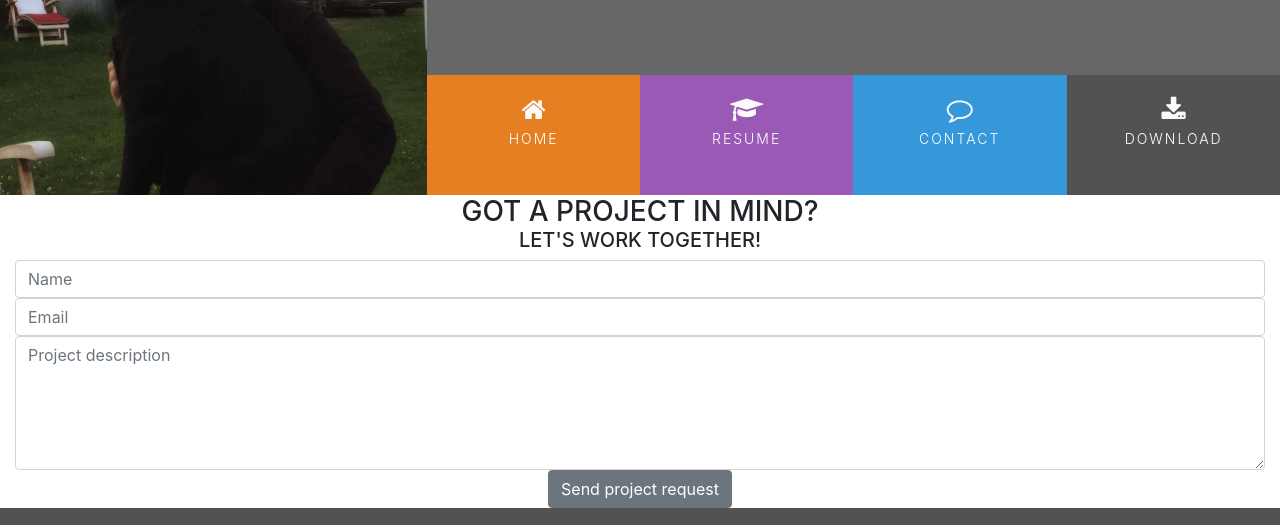
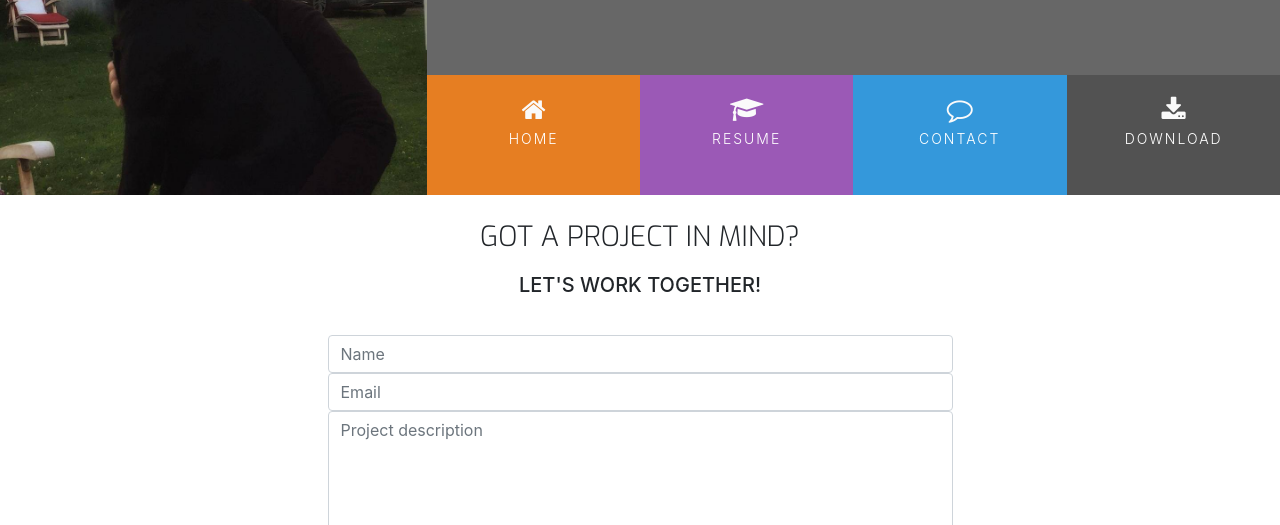
Before and after one commit to haselnuts/My-resume, a plain HTML site: page contact.html in a window 1280 px wide. Shown: the part 174-699 px from the top of the page. Drawn offline with nearby package versions, Linux system fonts and the light colour scheme.

Commit message:
contact.html - added contact form

```diff
--- a/assets/css/style.css
+++ b/assets/css/style.css
@@ -16,6 +16,10 @@
 
 .bg-color-work-history {
     background-color: #9b59b6;
+}
+
+.bg-color-contact {
+    background-color: #fff;
 }
 
 .ui-menu-color-home {
@@ -73,7 +77,14 @@ h4 {
     margin-bottom: 40px;
 }
 
-/*----------HEADING----------*/
+.contact-heading {
+    font-family: "Exo", sans-serif;
+    font-weight: 300;
+    margin-top: 25px;
+    margin-bottom: 20px;
+}
+
+/*----------HEADER----------*/
 header {
     margin: 0;
 }
@@ -332,3 +343,31 @@ footer {
 .progress-section {
     margin: 40px 20px;
 }
+
+/*----------CONTACT FORM----------*/
+
+.center-form {
+    padding-top: 10px;
+    margin: 0 auto;
+    max-width: 70%;
+}
+
+button[type="submit"] {
+    margin-top: 15px;
+    margin-bottom: 20px;
+    color: #fafafa;
+    background-color: #3498db;
+}
+
+.btn-secondary {
+    border-style: none;
+}
+
+/*----------MEDIA QUERY----------*/
+
+.center-form {
+    padding-top: 30px;
+    min-height: 240px;
+    margin: 0 auto;
+    max-width: 50%;
+}
```
